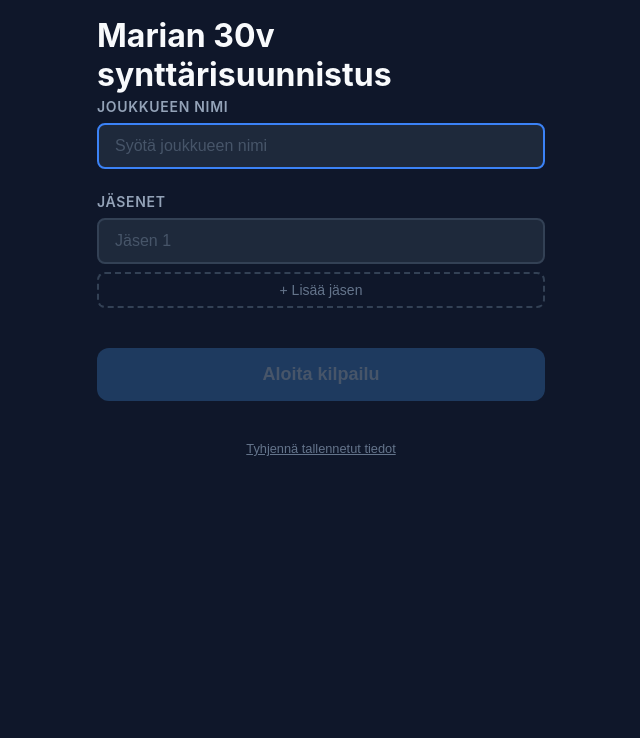
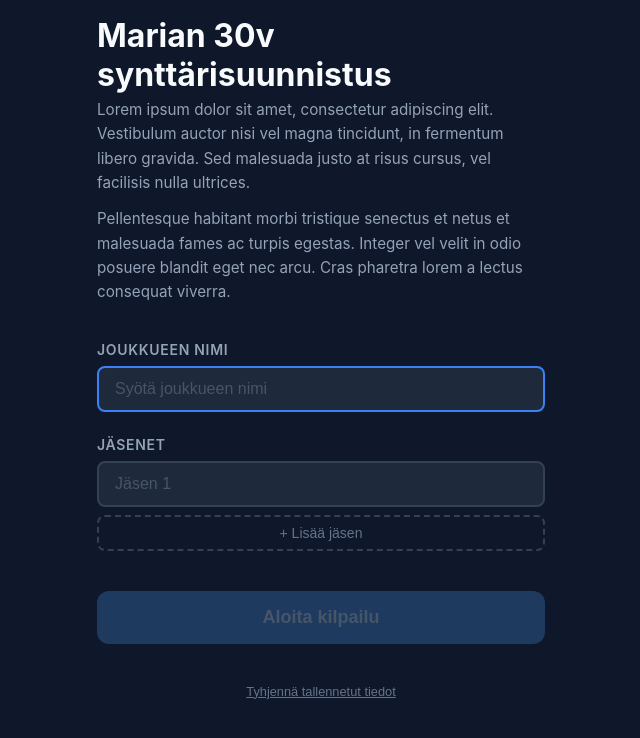
Before and after one commit to KasperNurminen/suunnistus, a React (Vite) app: page / in a window 1280 px wide. Shown: the top 738 px of the page, without its empty margins (319-959 px from the left). Built offline with nearby package versions, Linux system fonts and the light colour scheme.

Commit message:
Add story placeholder text to landing page
Co-Authored-By: Claude Opus 4.6 (1M context) <noreply@anthropic.com>

```diff
--- a/src/components/CreateTeam.tsx
+++ b/src/components/CreateTeam.tsx
@@ -30,6 +30,18 @@ export function CreateTeam() {
   return (
     <div className="screen">
       <h1>Marian 30v synttärisuunnistus</h1>
+      <div className="story-text">
+        <p>
+          Lorem ipsum dolor sit amet, consectetur adipiscing elit. Vestibulum
+          auctor nisi vel magna tincidunt, in fermentum libero gravida. Sed
+          malesuada justo at risus cursus, vel facilisis nulla ultrices.
+        </p>
+        <p>
+          Pellentesque habitant morbi tristique senectus et netus et malesuada
+          fames ac turpis egestas. Integer vel velit in odio posuere blandit
+          eget nec arcu. Cras pharetra lorem a lectus consequat viverra.
+        </p>
+      </div>
       <form onSubmit={handleSubmit}>
         <div className="field">
           <label htmlFor="teamName">Joukkueen nimi</label>
--- a/src/index.css
+++ b/src/index.css
@@ -37,6 +37,18 @@ h2 {
 .subtitle {
   color: #64748b;
   margin-bottom: 2rem;
+}
+
+.story-text {
+  color: #94a3b8;
+  font-size: 0.95rem;
+  line-height: 1.6;
+  margin-bottom: 1.5rem;
+  width: 100%;
+}
+
+.story-text p {
+  margin-bottom: 0.75rem;
 }
 
 /* Forms */
```
